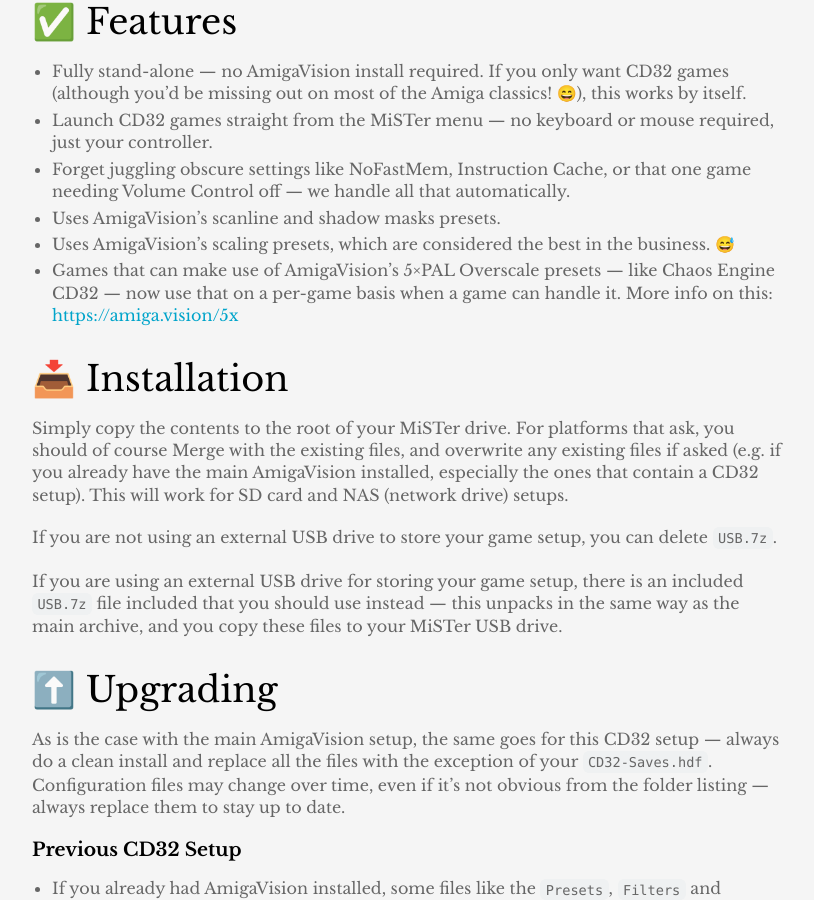
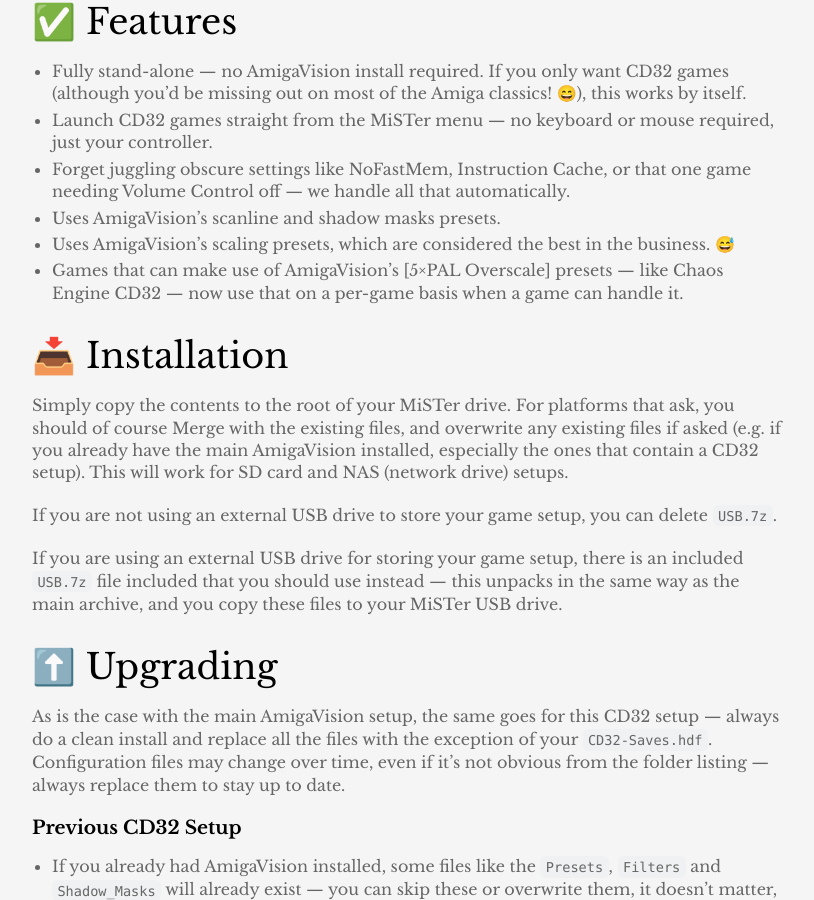
Before and after one commit to amigavision/amigavision.github.io, a Jekyll site: the page built from cd32.md, in a window 1280 px wide and 900 px high, scrolled down 968 px. Shown: the whole window, without its empty margins (233-1047 px from the left). Built offline with Jekyll 4.4.1, drawn with Linux system fonts in a browser that asks for light colours.

```diff
--- a/cd32.md
+++ b/cd32.md
@@ -17,7 +17,7 @@
 * Forget juggling obscure settings like NoFastMem, Instruction Cache, or that one game needing Volume Control off — we handle all that automatically.
 * Uses AmigaVision's scanline and shadow masks presets.
 * Uses AmigaVision's scaling presets, which are considered the best in the business. 😅
-* Games that can make use of AmigaVision's 5×PAL Overscale presets — like Chaos Engine CD32 — now use that on a per-game basis when a game can handle it. More info on this: [https://amiga.vision/5x]
+* Games that can make use of AmigaVision's [5×PAL Overscale] presets — like Chaos Engine CD32 — now use that on a per-game basis when a game can handle it.
 
 ## 📥 Installation
 
```
